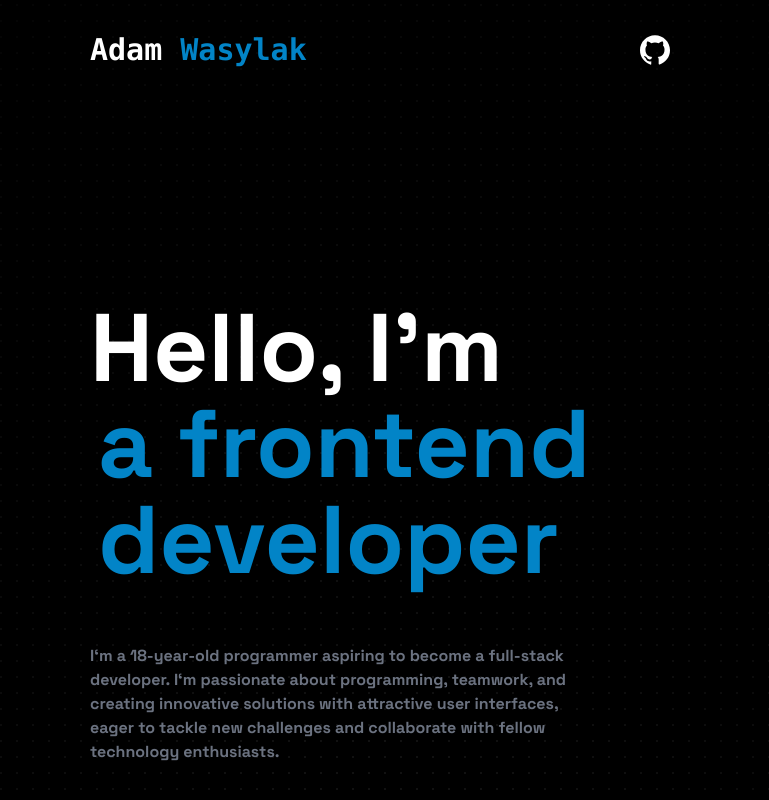
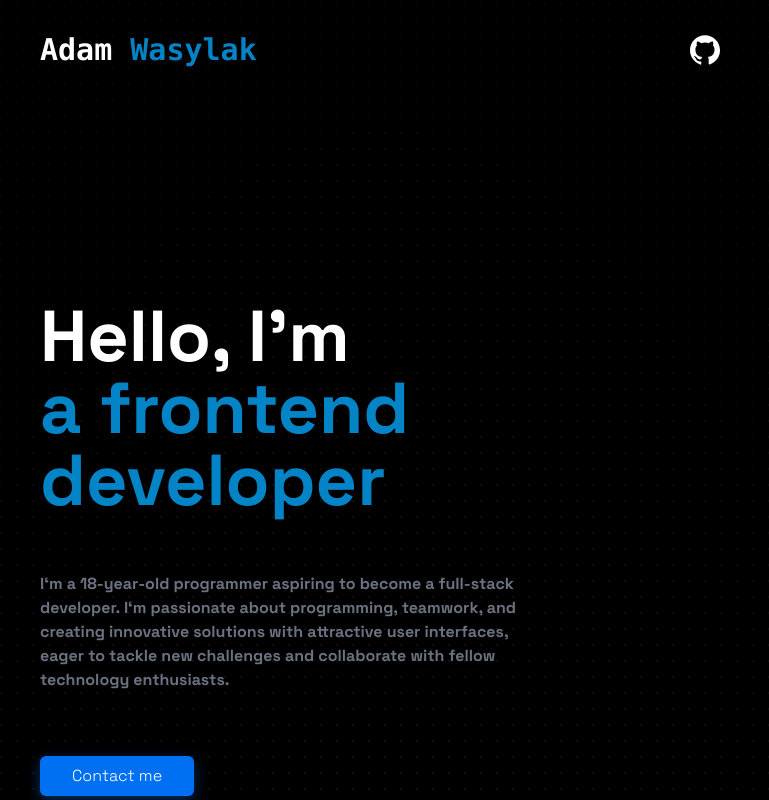
Before and after one commit to adamTop1/Personal-Portfolio, a Next.js app: page / in a window 1280 px wide. Shown: the top 800 px of the page, without its empty margins (260-1029 px from the left). Built offline with nearby package versions, Linux system fonts and the light colour scheme.

Commit message:
added rwd to navbar and header

```diff
--- a/src/components/Header.tsx
+++ b/src/components/Header.tsx
@@ -3,13 +3,16 @@
 
 const Header = () => {
 	return (
-		<div className='flex w-full pt-[200px] pb-[150px] px-[350px]'>
-			<div className='flex flex-col items-start font-bold text-white text-8xl '>
+		<div className='flex w-full pt-[120px] md:pt-[200px] pb-[150px]  px-[50px] md:px-[150px] xl:px-[300px]'>
+			<div className='flex flex-col items-stretch text-4xl font-bold text-white sm:items-start md:text-6xl xl:text-7xl '>
 				<h1>Hello, I&apos;m</h1>
-				<div>
-					<FlipWords words={[`Adam  Wasylak`, 'a frontend developer']} duration={5000} className='text-sky-600' />
+				<div className='max-md:visible md:hidden'>
+					<span className='text-sky-600'>Adam Wasylak</span>
 				</div>
-				<p className='mt-14 text-base max-w-[500px] text-gray-500'>
+				<div className='md:visible max-md:hidden'>
+					<FlipWords words={[`Adam  Wasylak`, 'a frontend developer']} duration={5000} className='text-sky-600'  />
+				</div>
+				<p className='mt-14 text-sm md:text-base max-w-[500px] text-gray-500'>
 					I‘m a 18-year-old programmer aspiring to become a full-stack developer. I‘m passionate about programming,
 					teamwork, and creating innovative solutions with attractive user interfaces, eager to tackle new challenges
 					and collaborate with fellow technology enthusiasts.
--- a/src/components/Navbar.tsx
+++ b/src/components/Navbar.tsx
@@ -2,14 +2,14 @@
 
 const Navbar = () => {
 	return (
-		<div className='flex items-center justify-between px-[350px] py-8 '>
+		<div className='flex items-center justify-between py-8 px-[50px] md:px-[150px] xl:px-[300px]'>
 			<div>
-				<h2 className='font-mono text-3xl font-bold text-white'>
+				<h2 className='font-mono text-2xl font-bold text-white md:text-3xl'>
 					Adam <span className='text-sky-600'>Wasylak</span>
 				</h2>
 			</div>
 			<div className='flex gap-10 font-medium text-md '>
-				<a href='https://github.com/adamTop1' target='_blank'>
+				<a href='https://github.com/adamTop1' target='_blank' className='duration-300 hover:scale-105'>
 					<SiGithub size={30} className='text-white' />
 				</a>
 			</div>
--- a/src/components/ui/flip-words.tsx
+++ b/src/components/ui/flip-words.tsx
@@ -58,7 +58,7 @@
 					scale: 2,
 					position: 'absolute',
 				}}
-				className={cn('z-10 inline-block relative text-left text-neutral-900 dark:text-neutral-100 px-2', className)}
+				className={cn('z-10 inline-block relative text-left text-neutral-900 dark:text-neutral-100', className)}
 				key={currentWord}>
 
 					<motion.span
```
